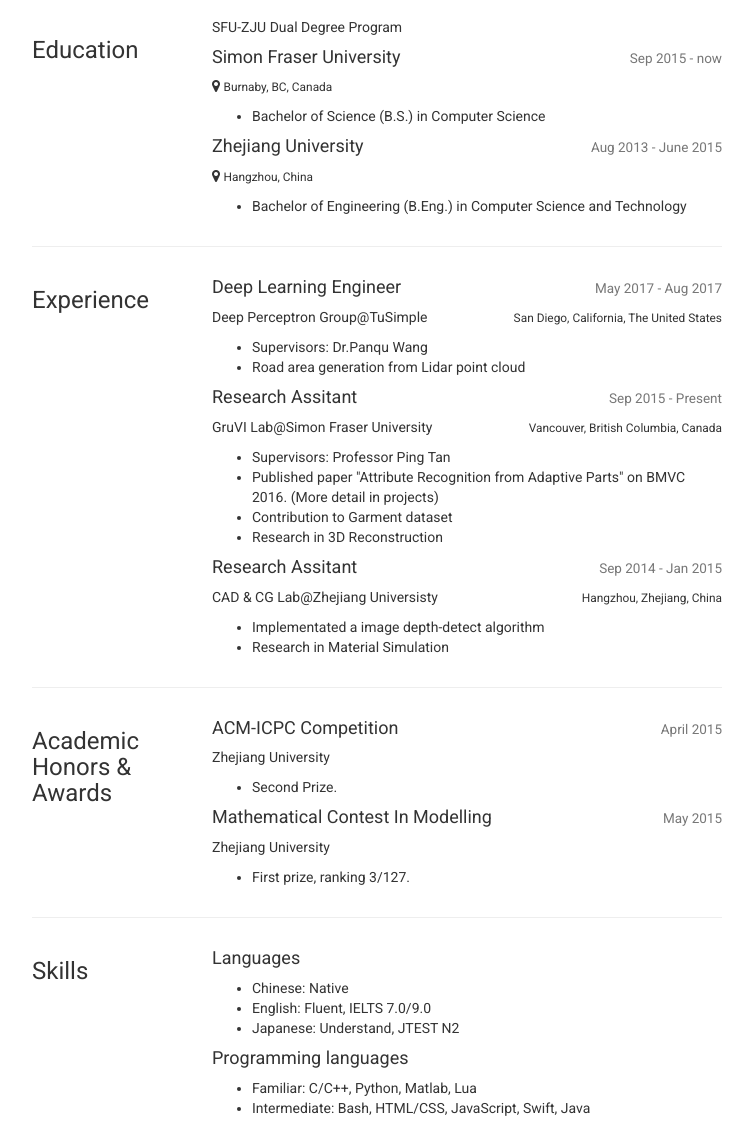
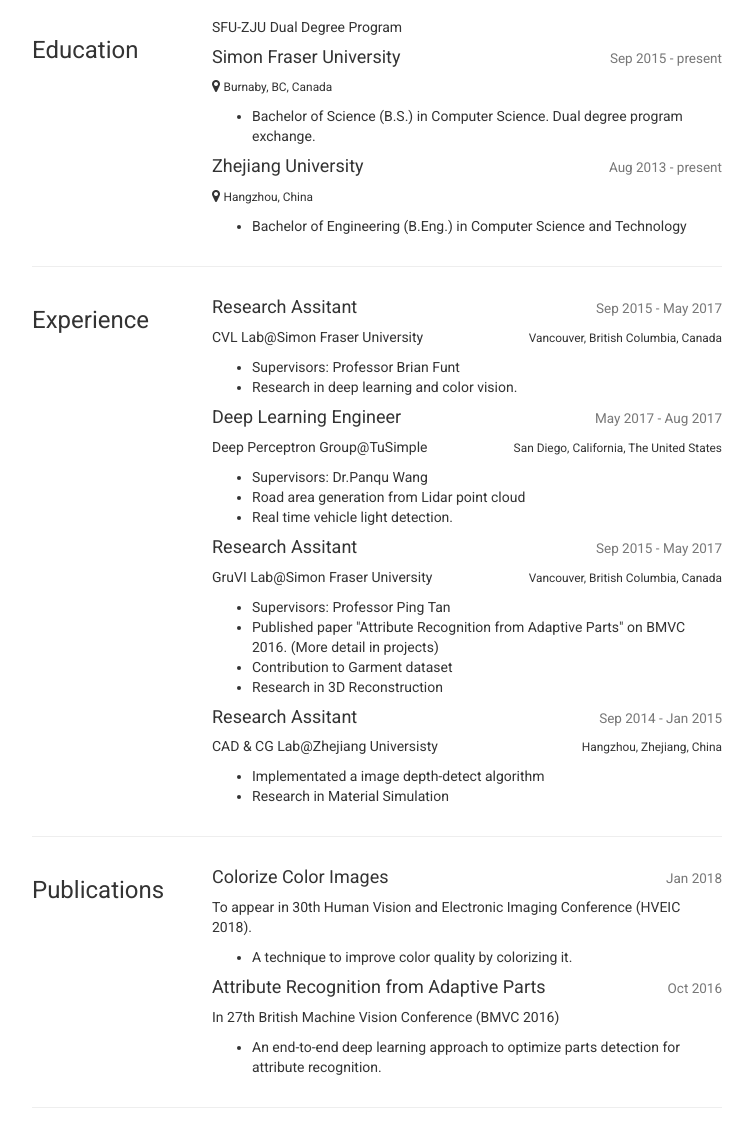
Before and after one commit to Lyken17/resume, a plain HTML site: page index.html in a window 1280 px wide. Shown: the part 103-1224 px from the top of the page, without its empty margins (263-1016 px from the left). Drawn offline with nearby package versions, Linux system fonts and the light colour scheme.

Commit message:
update for graduate school application

```diff
--- a/index.html
+++ b/index.html
@@ -22,12 +22,12 @@
       </div>
       <div class="col-md-9">
         <p>SFU-ZJU Dual Degree Program </p>
-                    <h4 class="inline block">Simon Fraser University <span><p style="float:right"><small>Sep 2015 - now</small></p></span></h4>
+                    <h4 class="inline block">Simon Fraser University <span><p style="float:right"><small>Sep 2015 - present</small></p></span></h4>
           <p><i class="fa fa-map-marker"></i> <small>Burnaby, BC, Canada</small></p>
           <ul>
-            <li>Bachelor of Science (B.S.) in Computer Science</li>
+            <li>Bachelor of Science (B.S.) in Computer Science. Dual degree program exchange.</li>
                       </ul>
-                    <h4 class="inline block">Zhejiang University <span><p style="float:right"><small>Aug 2013 - June 2015</small></p></span></h4>
+                    <h4 class="inline block">Zhejiang University <span><p style="float:right"><small>Aug 2013 - present</small></p></span></h4>
           <p><i class="fa fa-map-marker"></i> <small>Hangzhou, China</small></p>
           <ul>
             <li>Bachelor of Engineering (B.Eng.) in Computer Science and Technology</li>
@@ -41,13 +41,20 @@
         <h3>Experience</h3>
       </div>
       <div class="col-md-9">
+                  <h4 class="inline block">Research Assitant <span><p style="float:right"><small>Sep 2015 - May 2017</small></p></span></h4>
+          <p>CVL Lab@Simon Fraser University <span style="float:right"><small>Vancouver, British Columbia, Canada</small></span></p>
+          <ul>
+                                          <li>Supervisors: Professor Brian Funt</li>
+                              <li>Research in deep learning and color vision.</li>
+                                    </ul>
                   <h4 class="inline block">Deep Learning Engineer <span><p style="float:right"><small>May 2017 - Aug 2017</small></p></span></h4>
           <p>Deep Perceptron Group@TuSimple <span style="float:right"><small>San Diego, California, The United States</small></span></p>
           <ul>
                                           <li>Supervisors: Dr.Panqu Wang</li>
                               <li>Road area generation from Lidar point cloud</li>
+                              <li>Real time vehicle light detection.</li>
                                     </ul>
-                  <h4 class="inline block">Research Assitant <span><p style="float:right"><small>Sep 2015 - Present</small></p></span></h4>
+                  <h4 class="inline block">Research Assitant <span><p style="float:right"><small>Sep 2015 - May 2017</small></p></span></h4>
           <p>GruVI Lab@Simon Fraser University <span style="float:right"><small>Vancouver, British Columbia, Canada</small></span></p>
           <ul>
                                           <li>Supervisors: Professor Ping Tan</li>
@@ -65,6 +72,25 @@
     </div>
     <hr />
 
+
+        <div class="row">
+      <div class="col-md-3">
+        <h3>Publications</h3>
+      </div>
+      <div class="col-md-9">
+                  <h4 class="inline block">Colorize Color Images <span><p style="float:right"><small>Jan 2018</small></p></span></h4>
+          <p>To appear in 30th Human Vision and Electronic Imaging Conference (HVEIC 2018). <span><small></small></span></p>
+          <ul>
+                                          <li>A technique to improve color quality by colorizing it.</li>
+                                    </ul>
+                  <h4 class="inline block">Attribute Recognition from Adaptive Parts <span><p style="float:right"><small>Oct 2016</small></p></span></h4>
+          <p>In 27th British Machine Vision Conference (BMVC 2016) <span><small></small></span></p>
+          <ul>
+                                          <li>An end-to-end deep learning approach to optimize parts detection for attribute recognition.</li>
+                                    </ul>
+              </div>
+    </div>
+    <hr />
 
         <div class="row">
       <div class="col-md-3">
```
Also changed, not shown: template.html (+22 -0 lines), 3 other files.
